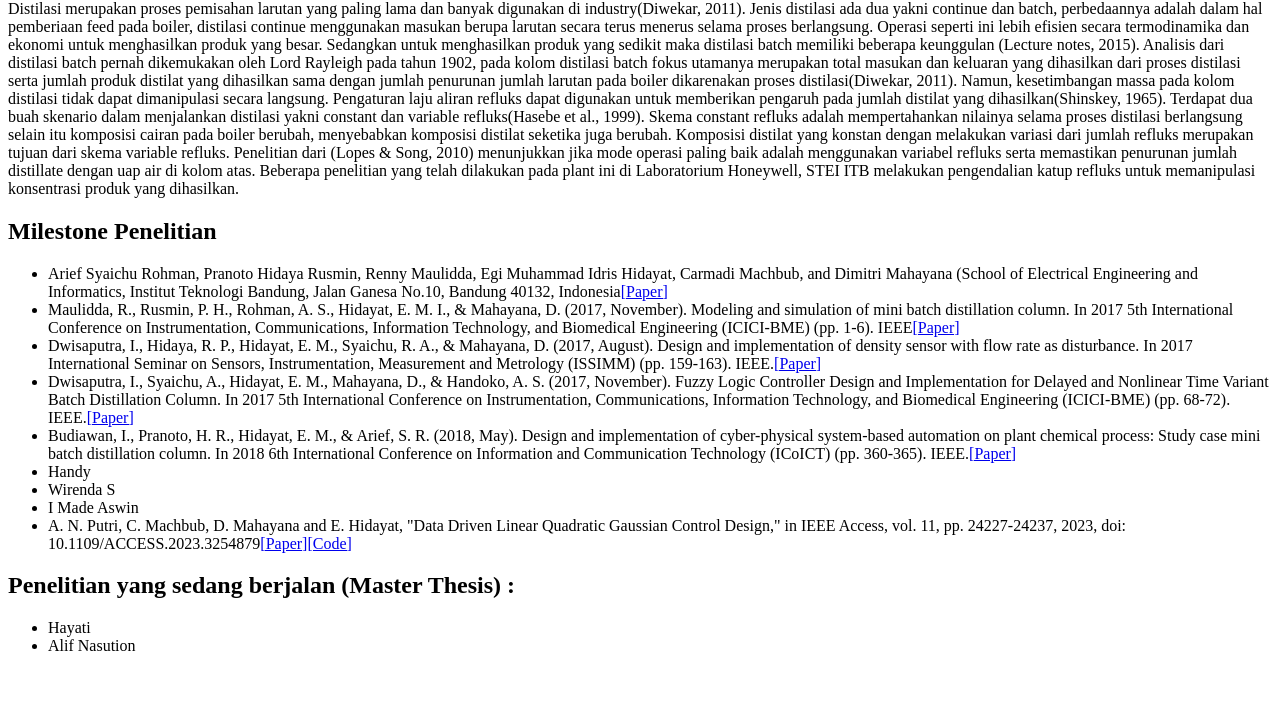
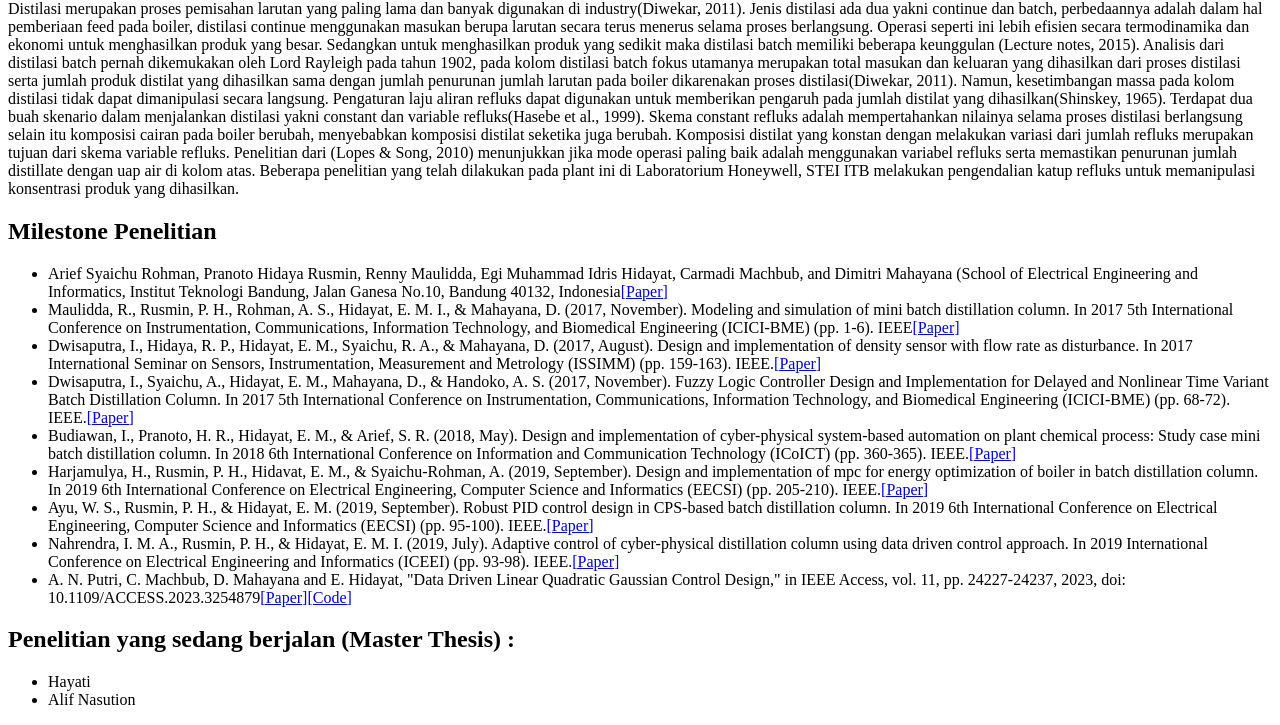
Before and after one commit to labdas5-stei/distillation-lskk.github.io, a plain HTML site: page index.html in a window 1280 px wide. Shown: the part 785-1510 px from the top of the page. Before the commit the page ends 1456 px from the top, so only its background shows below. Drawn offline with Linux system fonts and the light colour scheme.

Commit message:
Update index.html

```diff
--- a/index.html
+++ b/index.html
@@ -11,11 +11,11 @@
       <li>Arief Syaichu Rohman, Pranoto Hidaya Rusmin, Renny Maulidda, Egi Muhammad Idris Hidayat, Carmadi Machbub, and Dimitri Mahayana (School of Electrical Engineering and Informatics, Institut Teknologi Bandung, Jalan Ganesa No.10, Bandung 40132, Indonesia<a href="http://www.ijeei.org/docs-10379747855b693ccc1df47.pdf">[Paper]</a></li>
     <li>Maulidda, R., Rusmin, P. H., Rohman, A. S., Hidayat, E. M. I., & Mahayana, D. (2017, November). Modeling and simulation of mini batch distillation column. In 2017 5th International Conference on Instrumentation, Communications, Information Technology, and Biomedical Engineering (ICICI-BME) (pp. 1-6). IEEE<a href="https://ieeexplore.ieee.org/stamp/stamp.jsp?arnumber=8537724">[Paper]</a></li>
       <li>Dwisaputra, I., Hidaya, R. P., Hidayat, E. M., Syaichu, R. A., & Mahayana, D. (2017, August). Design and implementation of density sensor with flow rate as disturbance. In 2017 International Seminar on Sensors, Instrumentation, Measurement and Metrology (ISSIMM) (pp. 159-163). IEEE.<a href="https://ieeexplore.ieee.org/stamp/stamp.jsp?arnumber=8124283">[Paper]</a></li>
-      <li>Dwisaputra, I., Syaichu, A., Hidayat, E. M., Mahayana, D., & Handoko, A. S. (2017, November). Fuzzy Logic Controller Design and Implementation for Delayed and Nonlinear Time Variant Batch Distillation Column. In 2017 5th International Conference on Instrumentation, Communications, Information Technology, and Biomedical Engineering (ICICI-BME) (pp. 68-72). IEEE.<a href="https://ieeexplore.ieee.org/stamp/stamp.jsp?arnumber=8537722">[Paper]</a></a></li>
+      <li>Dwisaputra, I., Syaichu, A., Hidayat, E. M., Mahayana, D., & Handoko, A. S. (2017, November). Fuzzy Logic Controller Design and Implementation for Delayed and Nonlinear Time Variant Batch Distillation Column. In 2017 5th International Conference on Instrumentation, Communications, Information Technology, and Biomedical Engineering (ICICI-BME) (pp. 68-72). IEEE.<a href="https://ieeexplore.ieee.org/stamp/stamp.jsp?arnumber=8537722">[Paper]</a></li>
       <li>Budiawan, I., Pranoto, H. R., Hidayat, E. M., & Arief, S. R. (2018, May). Design and implementation of cyber-physical system-based automation on plant chemical process: Study case mini batch distillation column. In 2018 6th International Conference on Information and Communication Technology (ICoICT) (pp. 360-365). IEEE.<a href="https://ieeexplore.ieee.org/stamp/stamp.jsp?arnumber=8528798">[Paper]</a></li>
-      <li>Handy</li>
-      <li>Wirenda S</li>
-      <li>I Made Aswin</li>
+      <li>Harjamulya, H., Rusmin, P. H., Hidavat, E. M., & Syaichu-Rohman, A. (2019, September). Design and implementation of mpc for energy optimization of boiler in batch distillation column. In 2019 6th International Conference on Electrical Engineering, Computer Science and Informatics (EECSI) (pp. 205-210). IEEE.<a href="https://ieeexplore.ieee.org/stamp/stamp.jsp?tp=&arnumber=8977079">[Paper]</a></li>
+      <li>Ayu, W. S., Rusmin, P. H., & Hidayat, E. M. (2019, September). Robust PID control design in CPS-based batch distillation column. In 2019 6th International Conference on Electrical Engineering, Computer Science and Informatics (EECSI) (pp. 95-100). IEEE.<a href="https://ieeexplore.ieee.org/stamp/stamp.jsp?arnumber=8977083">[Paper]</a></li>
+      <li>Nahrendra, I. M. A., Rusmin, P. H., & Hidayat, E. M. I. (2019, July). Adaptive control of cyber-physical distillation column using data driven control approach. In 2019 International Conference on Electrical Engineering and Informatics (ICEEI) (pp. 93-98). IEEE.<a href="https://ieeexplore.ieee.org/stamp/stamp.jsp?arnumber=8988821">[Paper]</a></li>
       <li>A. N. Putri, C. Machbub, D. Mahayana and E. Hidayat, "Data Driven Linear Quadratic Gaussian Control Design," in IEEE Access, vol. 11, pp. 24227-24237, 2023, doi: 10.1109/ACCESS.2023.3254879<a href="https://ieeexplore.ieee.org/document/10064282">[Paper]</a><a href="https://github.com/adinovitarini/Adaptation_LQG_method_by_data">[Code]</a></li>
       </ul>
     <h2>
```
